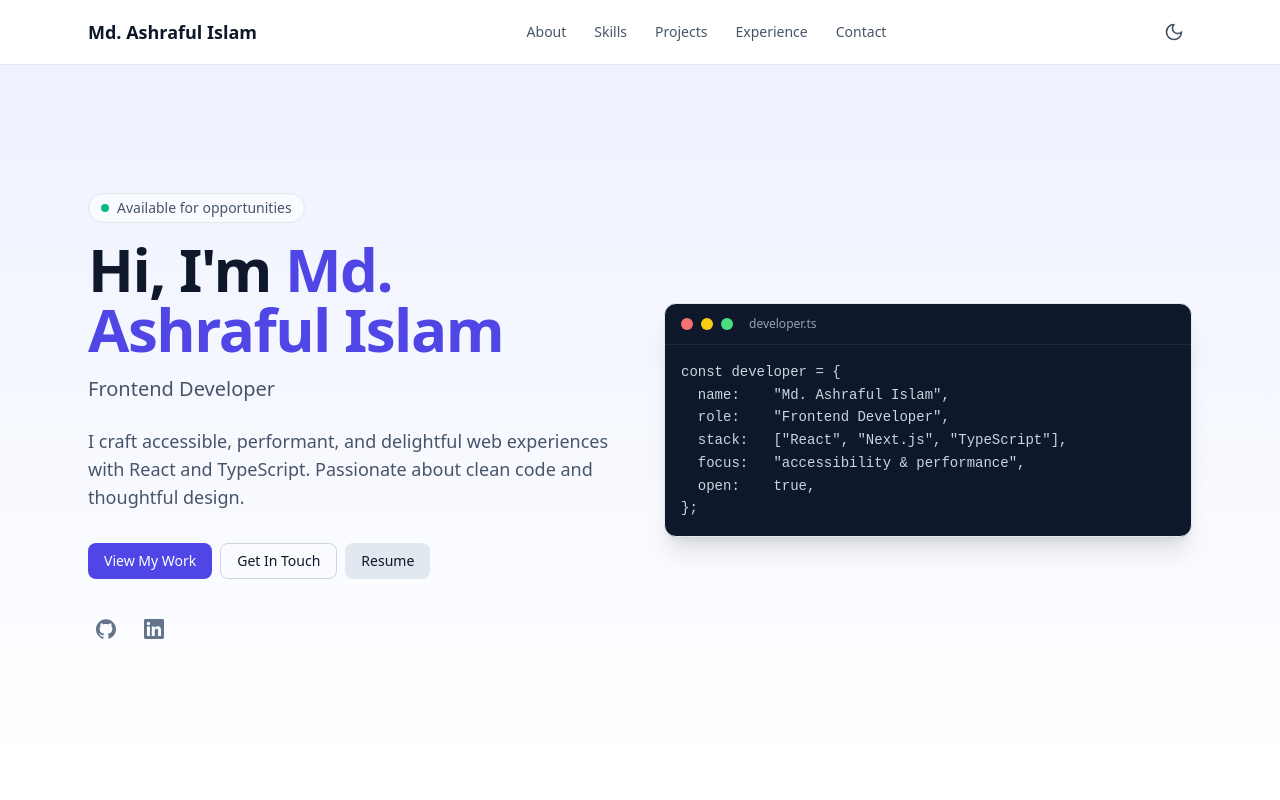
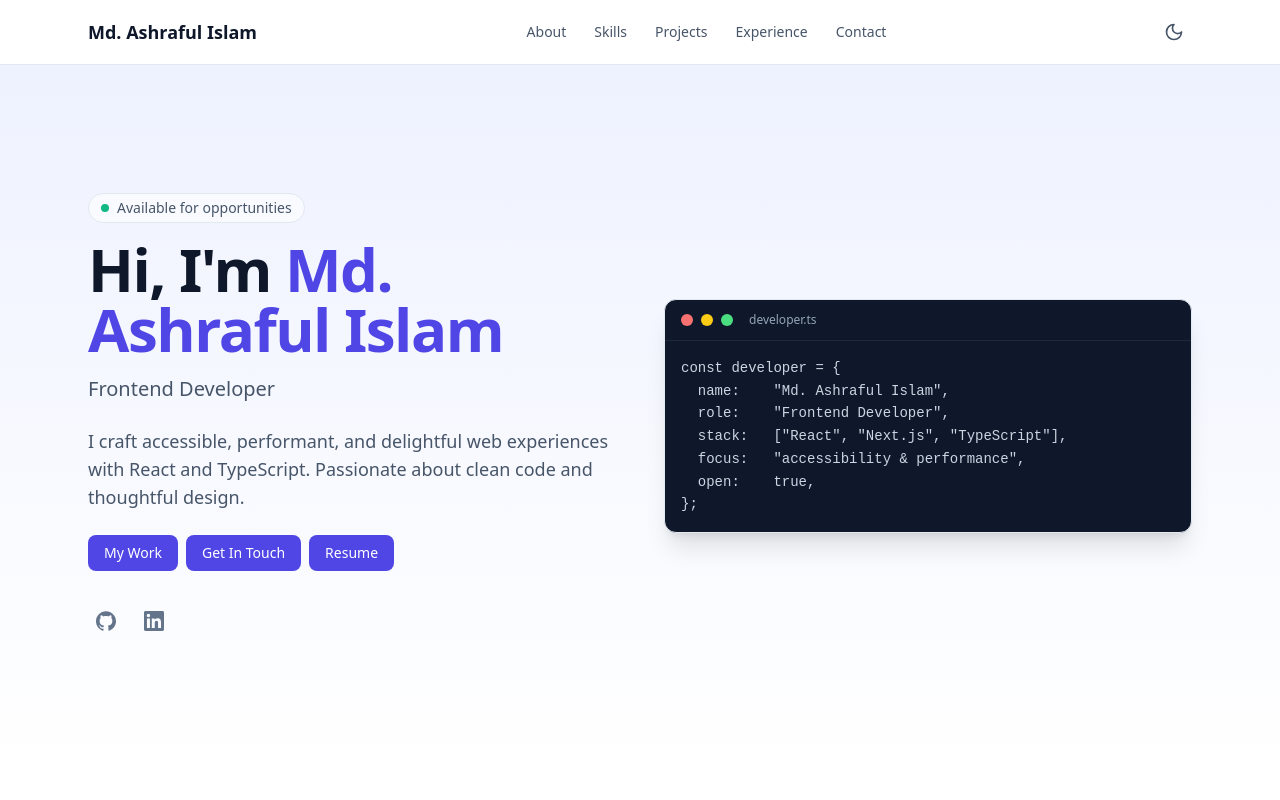
Before and after one commit to ashraful-techO/Portfolio, a Next.js app: page / in a window 1280 px wide. Shown: the top 800 px of the page. Built offline with nearby package versions, Linux system fonts and the light colour scheme.

Commit message:
feat: add CV preview modal component and integrate into Hero section

```diff
--- a/components/modules/cv/Cv-preview.tsx
+++ b/components/modules/cv/Cv-preview.tsx
@@ -10,7 +10,7 @@ const CVPreview = () => {
         <>
             <Button
                 onClick={() => setIsOpen(true)}
-                variant="secondary"
+                // variant="outline"
                 size="sm"
                 className="mt-0"
             >
--- a/components/sections/Hero.tsx
+++ b/components/sections/Hero.tsx
@@ -25,15 +25,16 @@ export function Hero() {
             <p className="mt-6 max-w-xl text-lg text-slate-600 dark:text-slate-400">
               {profile.tagline}
             </p>
-            <div className="mt-8 flex flex-no-wrap gap-2 items-center">
+            <div className="mt-6 flex flex-no-wrap gap-2 items-center">
               <Button href="#projects" size="sm">
-                View My Work
+                My Work
               </Button>
-              <Button href="#contact" variant="outline" size="sm">
+              <Button href="#contact" size="sm">
                 Get In Touch
               </Button>
 
               <CVPreview />
+
             </div>
 
 
```
